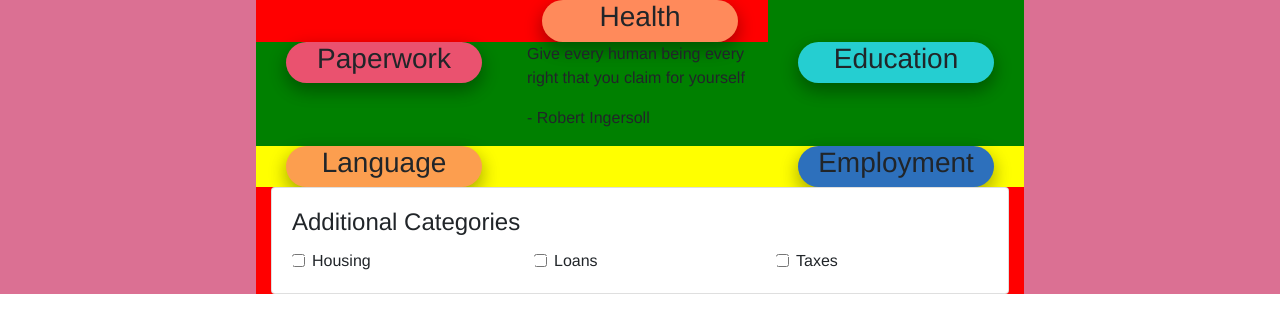
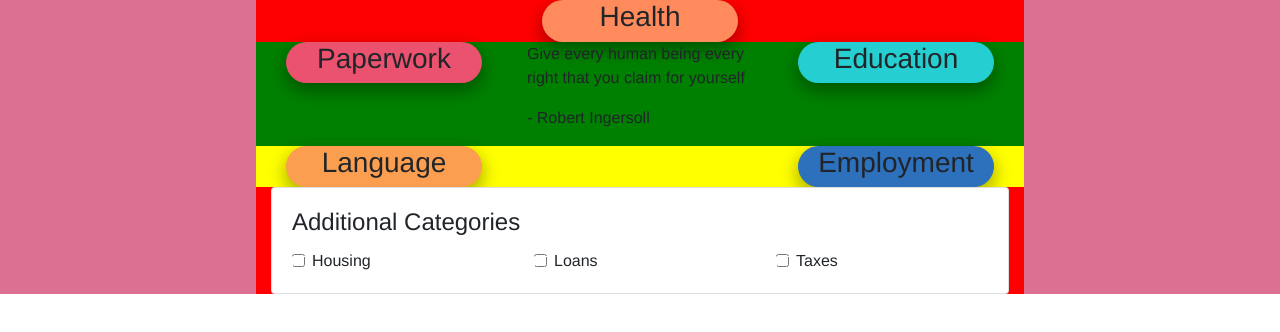
Before and after one commit to robzwolf/vhacks-2018, a React (Create React App) app in the folder frontend/: page / in a window 1280 px wide. Shown: the top 332 px of the page. Built offline with nearby package versions, Linux system fonts and the light colour scheme.

Commit message:
Color change...but still a rainbow mess

```diff
--- a/frontend/src/Home.js
+++ b/frontend/src/Home.js
@@ -52,7 +52,7 @@ export default class Home extends React.Component {
                     <div className="col-sm">
                         <CategoryIcon style={{background:'#FF8A5B'}} title={categories[0]}/>
                     </div>
-                    <div className="col-sm" style={{backgroundColor: 'green'}}></div>
+                    <div className="col-sm"></div>
                 </div>
                 <div className="row" id='row-two'>
                     <div className="col-sm">
```
